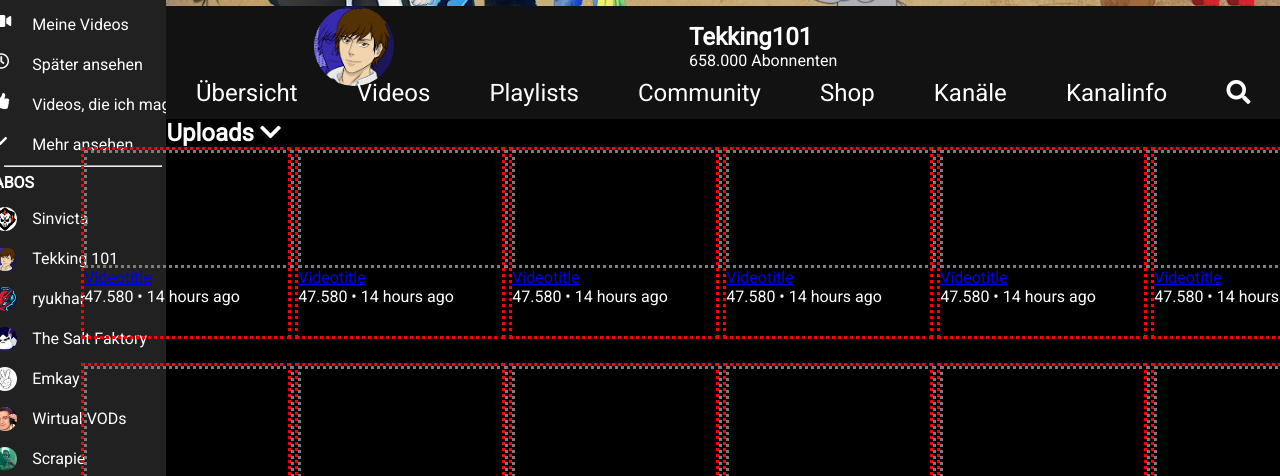
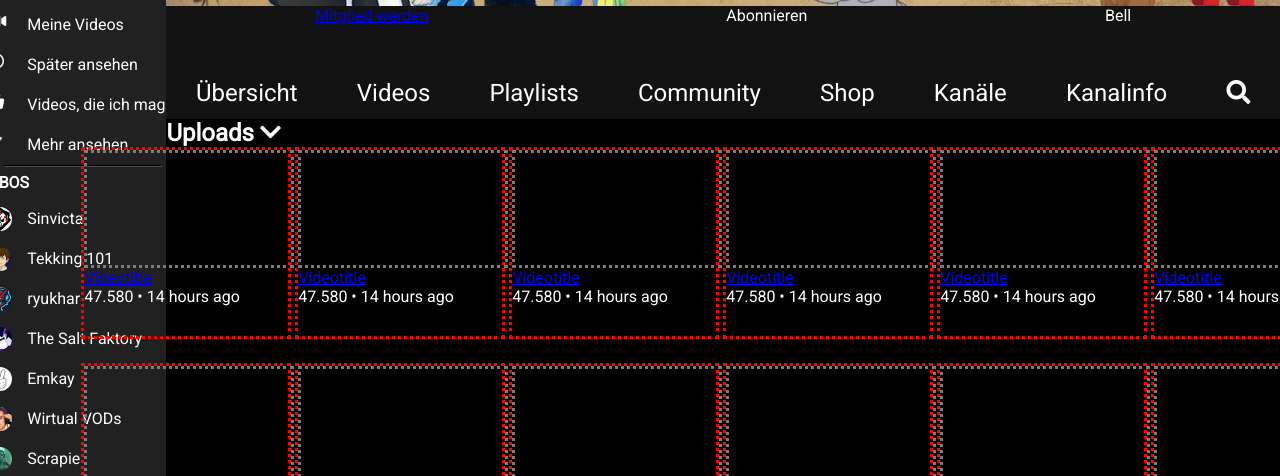
Before and after one commit to stevewolf93/youtube-clone, a plain HTML site: page index.html in a window 1280 px wide. Shown: the part 245-721 px from the top of the page. Drawn offline with Linux system fonts and the light colour scheme.

Commit message:
channelhead structure renewed

```diff
--- a/css/sidebar.css
+++ b/css/sidebar.css
@@ -12,6 +12,7 @@
 
 .sidebar hr{
   width: 95%;
+border-color: rgb(78, 78, 78);
 }
 
 .sidebar i , .sidebar img{
@@ -26,7 +27,7 @@
 }
 
 .sidebar > div > div {
-  width: 180px;
+  width: 190px;
   height: 40px;
   display: flex;
   justify-content: flex-start;
--- a/index.html
+++ b/index.html
@@ -98,16 +98,18 @@
           />
         </div>
         <div class="channelhead">
-          <div>
-            <img
-              src="./images/tekking101.jpg"
-              alt="tekking101 profile picture"
-            />
-            <div>
-              <h2>Tekking101</h2>
-              <p>658.000 Abonnenten</p>
+          <div class="channelheadLeft">
+            <div class="channelheadProfilePic"></div>
+            <div class="channelheadInfo">
+              <div class="channelheadName"></div>
+              <div class="channelheadSubscriberCount"></div>
             </div>
-            <div><a href=""></a><a href=""></a><a href=""></a></div>
+          </div>
+
+          <div class="ChannelheadRight">
+            <div><a href="http://">Mitglied werden</a></div>
+            <div><a href="http://"></a>Abonnieren</div>
+            <div><a href="http://"></a> Bell </div>
           </div>
         </div>
         <div class="channelnav">
```
